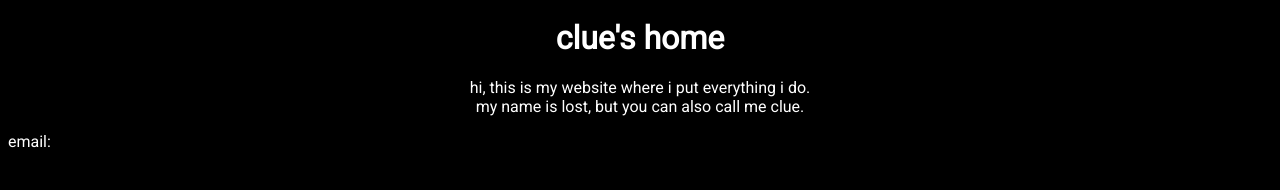
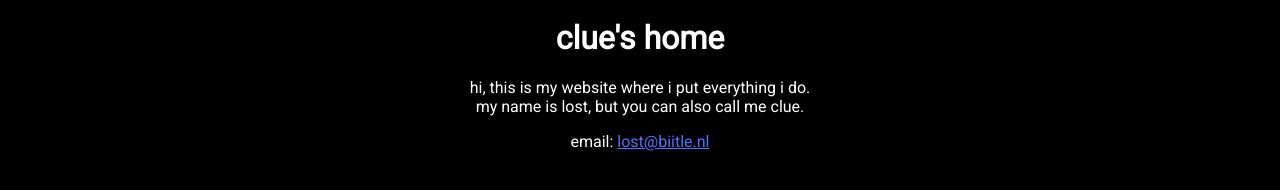
Before and after one commit to fgclue/biitle.nl, a plain HTML site: page index.html in a window 1280 px wide. Shown: the part 74-264 px from the top of the page. Drawn offline with Linux system fonts and the light colour scheme.

Commit message:
Email I forgot

```diff
--- a/index.html
+++ b/index.html
@@ -57,7 +57,7 @@
             </div>
         </content>
         <contact>
-            <p>email: <a href="mailto:lost@biitle.nl"></a></p>
+            <p>email: <a id="email" href="mailto:lost@biitle.nl">lost@biitle.nl</a></p>
         </contact>
         <!--
         <cofee>
--- a/style.css
+++ b/style.css
@@ -30,6 +30,12 @@ nav {
 }
 #projectsPage a {
     color: rgb(75, 117, 255);
+}
+#email {
+    color: rgb(75, 117, 255);
+}
+contact {
+    text-align: center;
 }
 #socialsPage {
     text-align: center;
```
